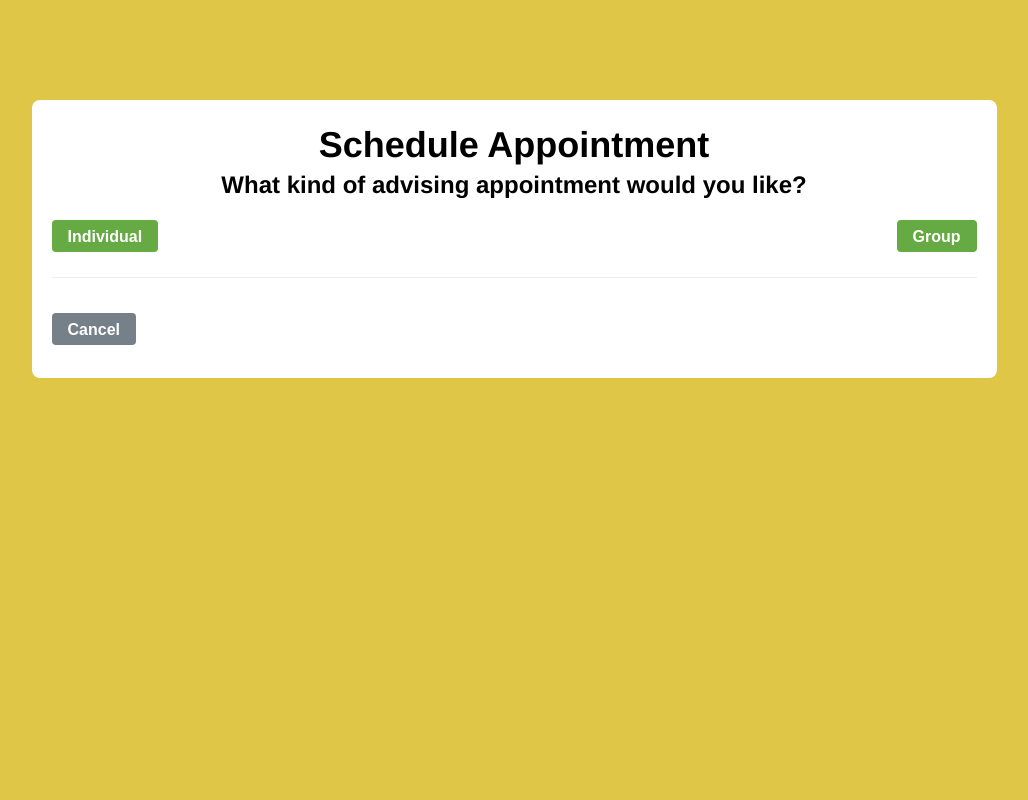
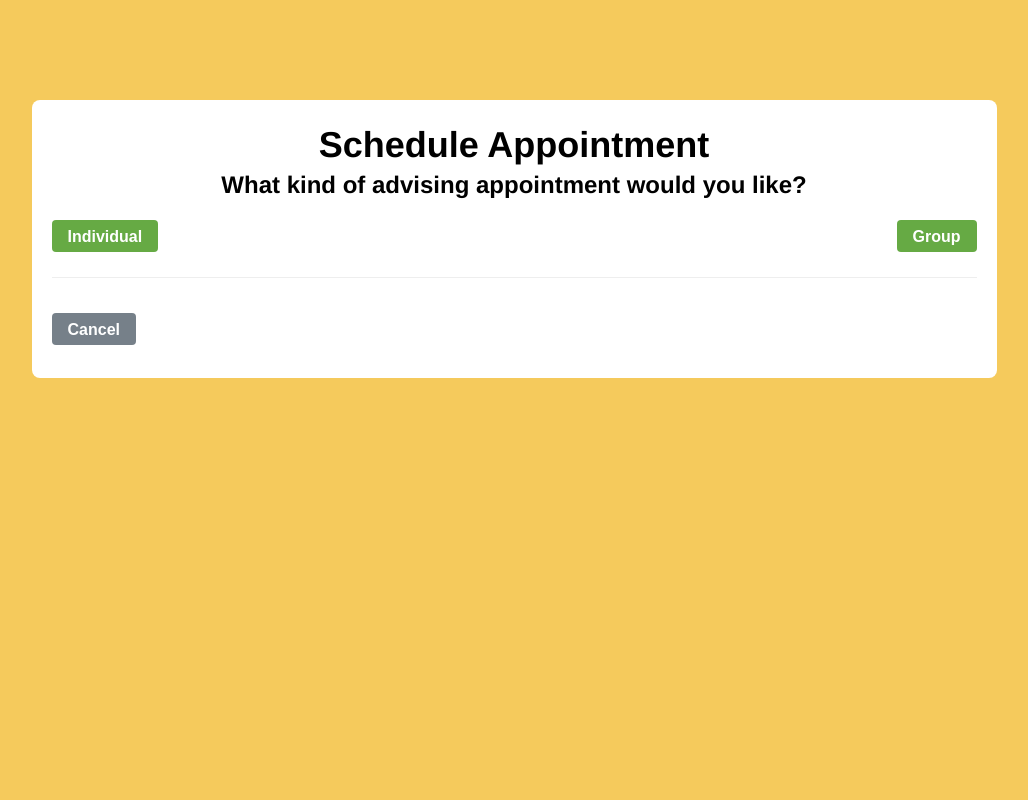
Before and after one commit to om-4/Project_2, a PHP site: page /Files/03StudSelectType.php in a window 1280 px wide. Shown: the whole page, without its empty margins (126-1154 px from the left). Run offline with PHP 8.4, Linux system fonts and the light colour scheme.

Commit message:
changed color

```diff
--- a/css/standard.css
+++ b/css/standard.css
@@ -1,6 +1,6 @@
 html{
       background-color:
-      #DFC647;
+      #F5CA5C;
       font-family: Arial;
       font-size: 13px;
       position: relative;
```
